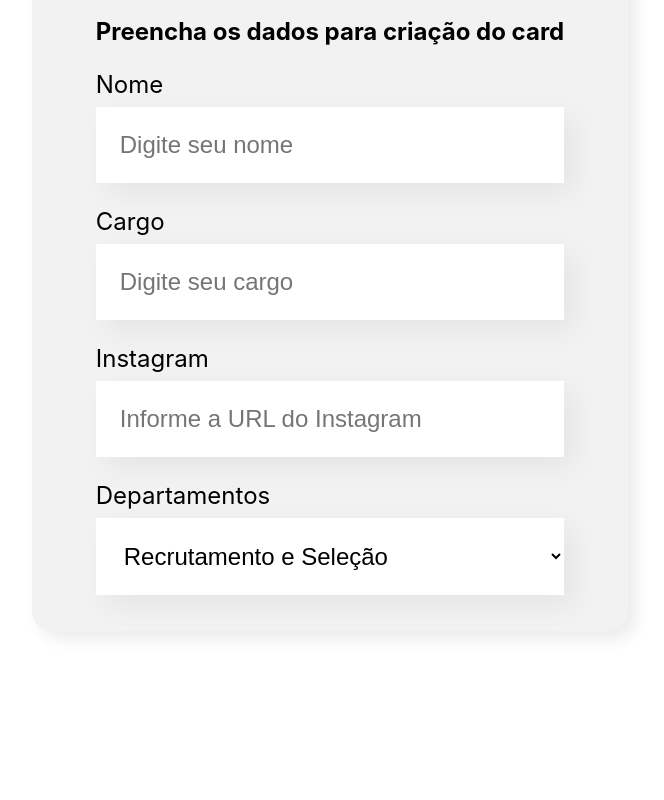
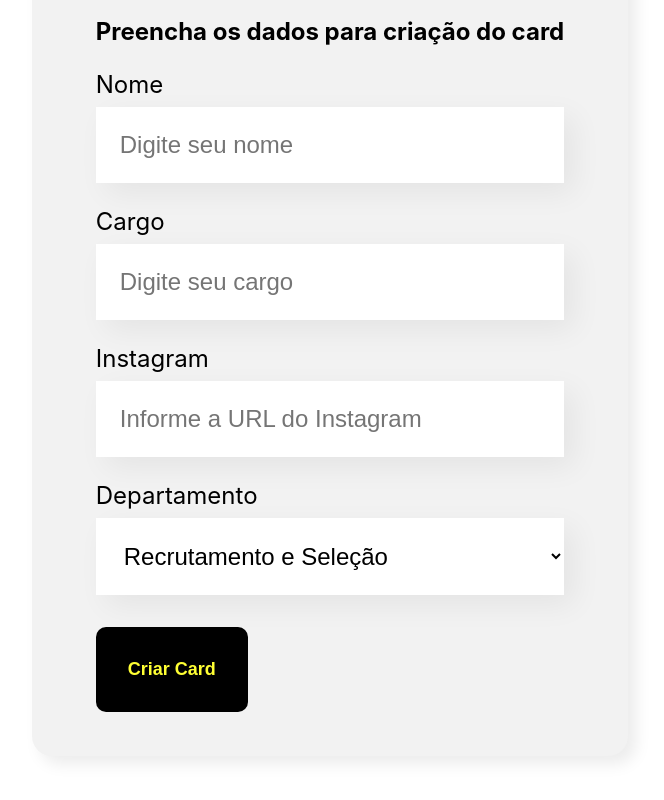
Before and after one commit to andretassis/peoplefirst, a React (Create React App) app: page / in a window 1280 px wide. Shown: the part 410-1210 px from the top of the page, without its empty margins (310-974 px from the left). Before the commit the page ends 1121 px from the top, so only its background shows below. Built offline with nearby package versions, Linux system fonts and the light colour scheme.

Commit message:
Criado o botão e aplicado CSS

```diff
--- /dev/null
+++ b/src/componentes/Botao/Botao.css
@@ -0,0 +1,16 @@
+.botao {
+    background-color: #000;
+    border-radius: 10px;
+    font-weight: 700;
+    font-size: 18px;
+    padding: 32px;
+    border: none;
+    cursor: pointer;
+    color: #FFFF33;
+    margin: 32px 0 8px 0;
+}
+
+.botao:hover {
+    background-color: #FFFF33;
+    color: #000;
+}
--- /dev/null
+++ b/src/componentes/Botao/Botao.js
@@ -0,0 +1,11 @@
+import "./Botao.css"
+
+const Botao = (props) => {
+    return (
+        <button className="botao">
+            {props.children}
+        </button>
+    )
+}
+
+export default Botao
--- a/src/componentes/Formulario/Formulario.js
+++ b/src/componentes/Formulario/Formulario.js
@@ -1,3 +1,4 @@
+import Botao from "../Botao/Botao"
 import CampoTexto from "../CampoTexto/CampoTexto"
 import ListaSuspensa from "../ListaSuspensa/ListaSuspensa"
 import "./Formulario.css"
@@ -19,7 +20,10 @@
                 <CampoTexto label="Nome" placeholder="Digite seu nome" />
                 <CampoTexto label="Cargo" placeholder="Digite seu cargo" />
                 <CampoTexto label="Instagram" placeholder="Informe a URL do Instagram" />
-                <ListaSuspensa label="Departamentos" itens={departamentos} />
+                <ListaSuspensa label="Departamento" itens={departamentos} />
+                <Botao>
+                    Criar Card
+                </Botao>
             </form>
         </section>
     )
```
